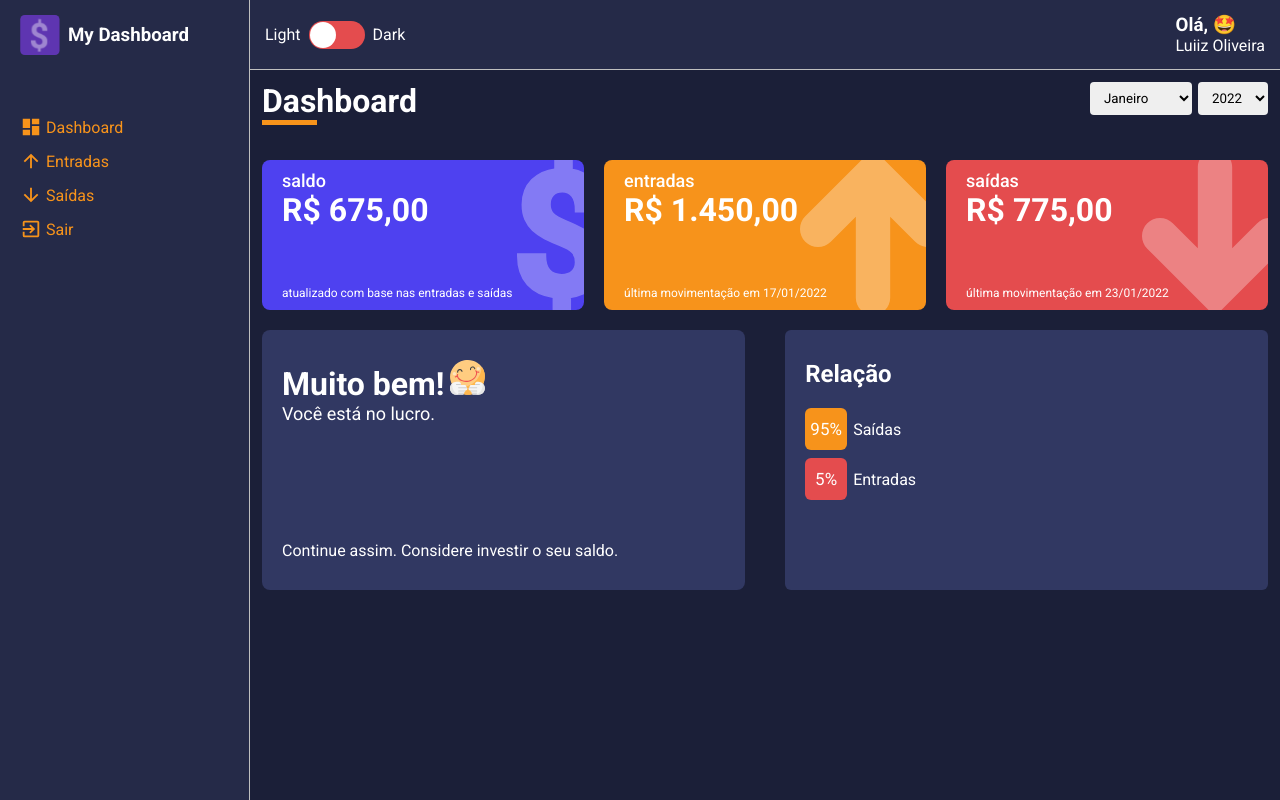
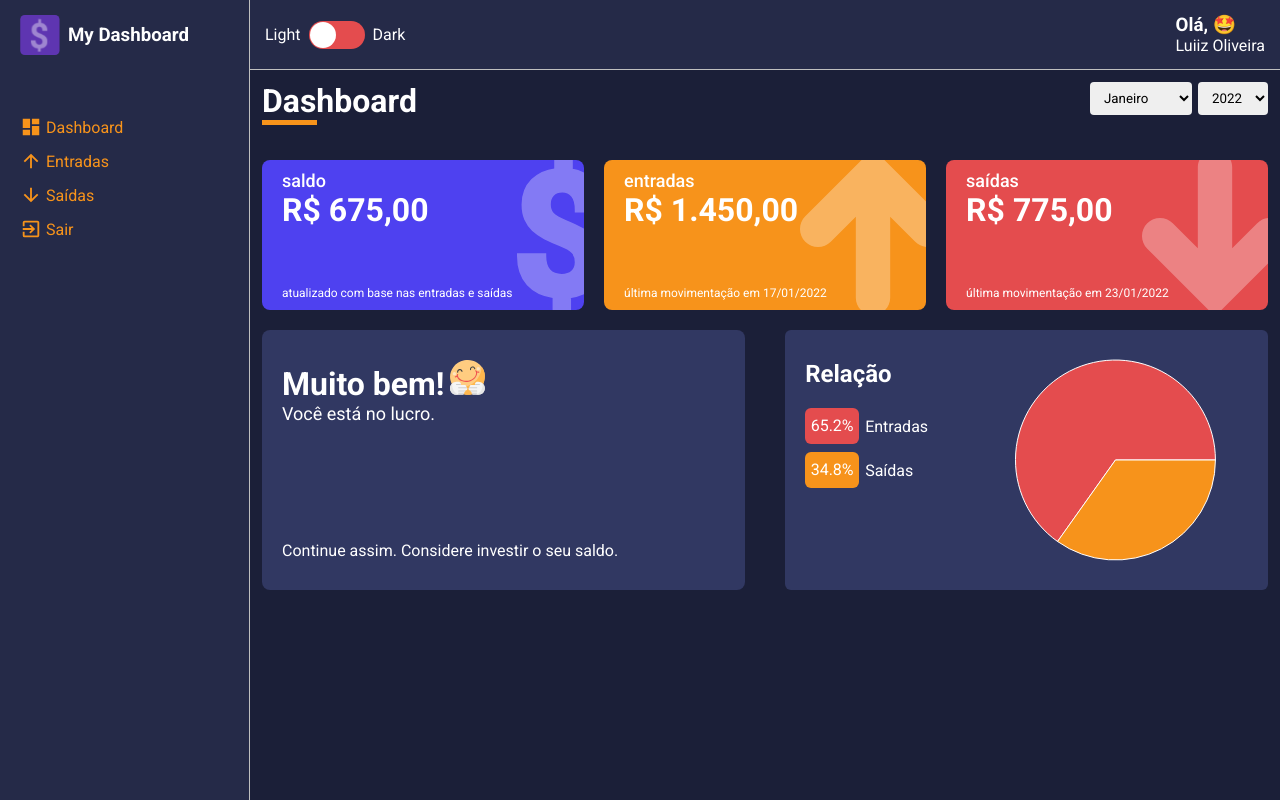
Before and after one commit to luiizsilverio/my-dashboard, a React (Create React App) app: page /dashboard in a window 1280 px wide. Built offline with nearby package versions, Linux system fonts and the light colour scheme.

Commit message:
Gráfico de Pizza com Recharts

```diff
--- a/src/components/PizzaChart/index.tsx
+++ b/src/components/PizzaChart/index.tsx
@@ -1,33 +1,49 @@
 import { PieChart, Pie, Cell, ResponsiveContainer } from 'recharts'
 import * as S from './styles'
 
-const PizzaChart = () => (
+interface IResultado {
+  name: string
+  value: number
+  percent: number
+  color: string
+}
+
+interface PizzaProps {
+  data: IResultado[]
+}
+
+const PizzaChart = ({ data }: PizzaProps) => (
   <S.Container>
     <S.SideLeft>
       <h2>Relação</h2>
       <S.LegendContainer>
-        <S.Legend color="#f7931b">
-          <div>95%</div>
-          <span>Saídas</span>
-        </S.Legend>
-        <S.Legend color="#e44c4e">
-          <div>5%</div>
-          <span>Entradas</span>
-        </S.Legend>
+        {
+          data.map(item => (
+            <S.Legend color={ item.color } key={ item.name }>
+              <div>{ `${ item.percent.toFixed(1) }%` }</div>
+              <span>{ item.name }</span>
+            </S.Legend>
+          ))
+        }
       </S.LegendContainer>
     </S.SideLeft>
 
     <S.Main>
-      <S.ResponsiveContainer>
+      <ResponsiveContainer>
         <PieChart>
           <Pie
-            data={[{amount: 30, percentual: 95}]}
+            data={data}
+            dataKey="percent"
             labelLine={false}
-            dataKey="percentual"
           >
+            {
+              data.map(item => (
+                <Cell key={ item.name } fill={ item.color } />
+              ))
+            }
           </Pie>
         </PieChart>
-      </S.ResponsiveContainer>
+      </ResponsiveContainer>
     </S.Main>
   </S.Container>
 )
--- a/src/components/PizzaChart/styles.ts
+++ b/src/components/PizzaChart/styles.ts
@@ -49,11 +49,11 @@ export const Legend = styled.li<ILegendProps>`
 
   > div {
     background-color: ${props => props.color};
-    width: 42px;
-    height: 42px;
+    width: 54px;
+    height: 36px;
     border-radius: 6px;
-    font-size: 17px;
-    line-height: 42px;
+    font-size: 16px;
+    line-height: 36px;
     text-align: center;
   }
 
@@ -63,7 +63,7 @@ export const Legend = styled.li<ILegendProps>`
 `;
 
 export const Main = styled.main`
+  display: flex;
+  flex: 1;
+  justify-content: center;
 `;
-
-export const ResponsiveContainer = styled.div`
-`;
--- a/src/components/TotalCard/index.tsx
+++ b/src/components/TotalCard/index.tsx
@@ -34,9 +34,9 @@ const TotalCard = (props: Props) => {
       <span>{ props.title }</span>
       <h1>
         <CountUp
-          start={0}
+          start={ props.amount > 100 ? props.amount - 100 : 0 }
           end={ props.amount }
-          duration={1.5}
+          duration={1.2}
           prefix='R$ '
           separator='.'
           decimal=','
--- a/src/pages/Dashboard/index.tsx
+++ b/src/pages/Dashboard/index.tsx
@@ -138,6 +138,30 @@ const Dashboard = () => {
   }, [saldo])
 
 
+  const resultado = useMemo(() => {
+    const total = entradas.total + saidas.total
+    const p_ent = total === 0 ? 0 : entradas.total / total * 100
+    const p_sai = total === 0 ? 0 : 100 - p_ent
+
+    const data = [
+      {
+        name: "Entradas",
+        value: entradas.total,
+        percent: p_ent,
+        color: "#E44C4E"
+      },
+      {
+        name: "Saídas",
+        value: saidas.total,
+        percent: p_sai,
+        color: "#f7931b"
+      }
+    ]
+
+    return data;
+  }, [entradas, saidas])
+
+
   function handleMonth(month: string) {
     const mes = parseInt(month)
     if (!isNaN(mes)) {
@@ -207,7 +231,9 @@ const Dashboard = () => {
           icon={ message.icon }
         />
 
-        <PizzaChart />
+        <PizzaChart
+          data={ resultado }
+        />
       </S.Content>
     </S.Container>
   )
```
